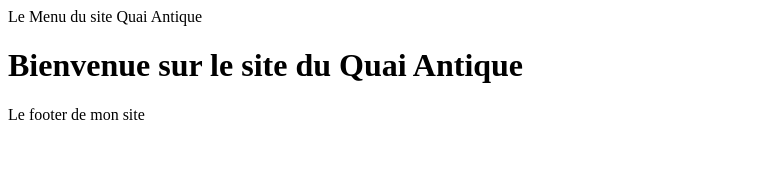
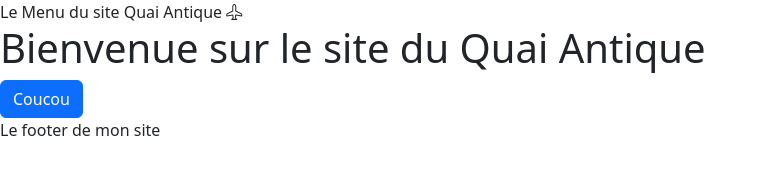
Before and after one commit to thomasdavidch-afk/QuaiAntiqueRestaurantFront, a website with bundled scripts: page index.html in a window 1280 px wide. Shown: the whole page, without its empty margins (0-767 px from the left). Built offline with nearby package versions, Linux system fonts and the light colour scheme; files whose address does not match are found by name.

Commit message:
install bootstrap

```diff
--- a/index.html
+++ b/index.html
@@ -3,11 +3,15 @@
 <head>
     <meta charset="UTF-8">
     <meta name="viewport" content="width=device-width, initial-scale=1.0">
+
+    <link rel="stylesheet" href="node_modules/bootstrap/dist/css/bootstrap.min.css">
+    <link rel="stylesheet" href="node_modules/bootstrap-icons/font/bootstrap-icons.css">
+
     <title>Document</title>
 </head>
 <body>
 
-    <header>Le Menu du site Quai Antique</header>
+    <header>Le Menu du site Quai Antique <i class ="bi bi-airplane"></i></header>
 
     <main id="main-page">
         <!-- Le contenu principal du site -->
@@ -16,6 +20,6 @@
     <footer>Le footer de mon site</footer>
 
     <script type="module" src="./Router/Router.js"></script>
-
+    <script src="node_modules/bootstrap/dist/js/bootstrap.bundle.min.js"></script>
 </body>
 </html>
--- /dev/null
+++ b/package.json
@@ -0,0 +1,6 @@
+{
+  "dependencies": {
+    "bootstrap": "^5.3.8",
+    "bootstrap-icons": "^1.13.1"
+  }
+}
--- a/pages/home.html
+++ b/pages/home.html
@@ -1 +1,3 @@
 <h1>Bienvenue sur le site du Quai Antique</h1>
+
+<button class="btn btn-primary">Coucou</button>
```
Also changed, not shown: 2 other files.
